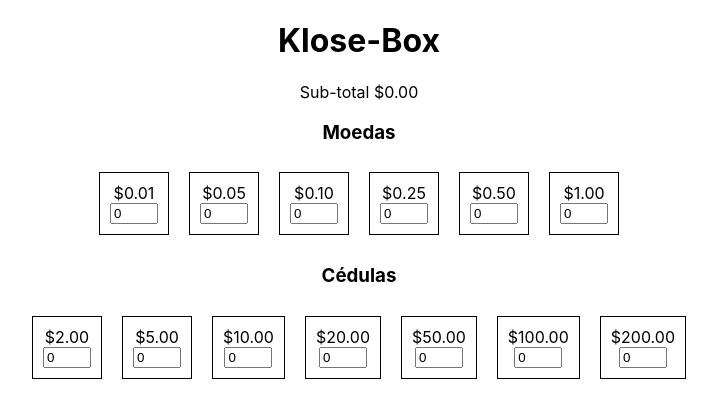
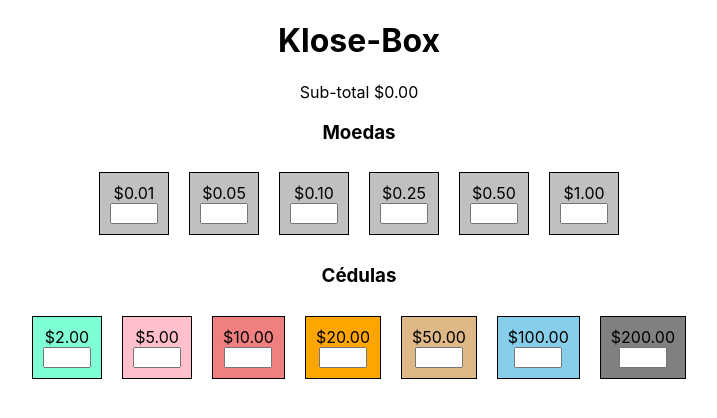
Before and after one commit to palenske/klose-box, a React (Create React App) app: page / in a window 1280 px wide. Shown: the top 418 px of the page, without its empty margins (281-998 px from the left). Built offline with nearby package versions, Linux system fonts and the light colour scheme.

Commit message:
coloca cor de acordo com valor da cédula

```diff
--- a/src/App.css
+++ b/src/App.css
@@ -5,6 +5,7 @@
 }
 
 form {
+  background-color: silver;
   display: flex;
   flex-direction: column;
   align-items: center;
@@ -12,6 +13,31 @@
   padding: 10px;
   border: 1px solid black;
 }
+
+.form-blue {
+  background-color: aquamarine;
+}
+
+.form-pink {
+  background-color: pink;
+}
+.form-red {
+  background-color: lightcoral;
+}
+.form-yellow {
+  background-color: orange;
+}
+.form-beige {
+  background-color: burlywood;
+}
+.form-darkblue {
+  background-color: skyblue;
+}
+.form-grey {
+  background-color: grey;
+}
+
+
 
 input {
   width: 40px;
--- a/src/Components/CoinsTable.jsx
+++ b/src/Components/CoinsTable.jsx
@@ -13,15 +13,23 @@
 
   const currency = [0.01, 0.05, 0.10, 0.25, 0.50, 1];
   const banknote = [2, 5, 10, 20, 50, 100, 200];
+  const formColor = {
+    2: 'form-blue',
+    5: 'form-pink',
+    10: 'form-red',
+    20: 'form-yellow',
+    50: 'form-beige',
+    100: 'form-darkblue',
+    200: 'form-grey',
+  }
 
   const field = (labelValue, key) => {
     return (
-      <form key={ key }>
+      <form key={ key } className={formColor[labelValue]}>
         <div>
           {`$${labelValue.toFixed(2)} `}
         </div>
         <input
-            defaultValue={0}
             min={0}
             type="number"
             onChange={ ({ target }) => handleTotal(labelValue, target.value) }/>
```
